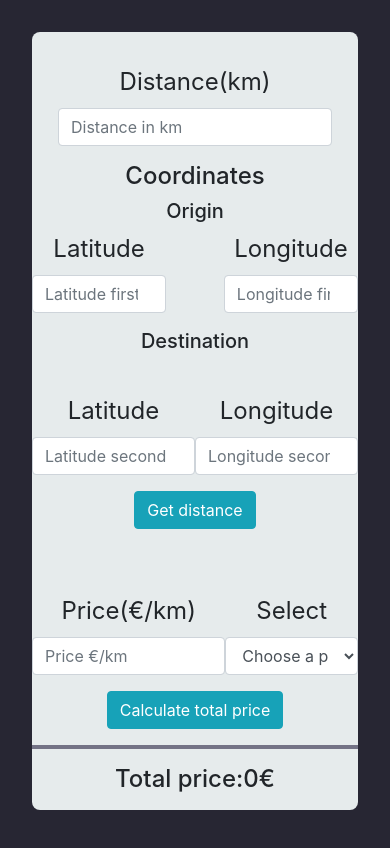
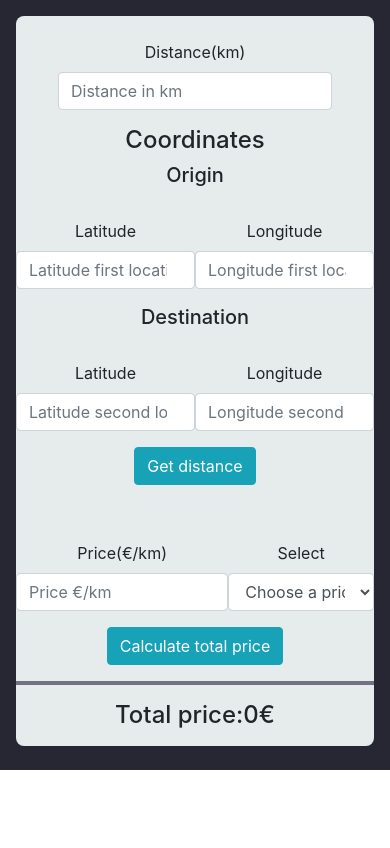
Before and after one commit to Alecsundra/Route-cost-calculator, a React (Create React App) app: page / in a window 390 px wide. Built offline with nearby package versions, Linux system fonts and the light colour scheme.

Commit message:
responsive

```diff
--- a/src/App.css
+++ b/src/App.css
@@ -42,3 +42,19 @@
   padding: 1rem;
   border-top: 4px solid rgba(15, 10, 44, 0.534);
 }
+
+@media only screen and (max-width: 600px) {
+  label {
+    font-size: 1rem;
+  }
+  .App {
+    padding: 1rem;
+  }
+  h4 {
+    font-size: 1rem;
+
+  }
+  .form-group{
+    margin-top: 1rem;
+  }
+}
--- a/src/Components/Form/Form.js
+++ b/src/Components/Form/Form.js
@@ -72,6 +72,7 @@ console.log(price)
           </div>
       }
           <h4>Coordinates</h4>
+          <h5>Origin</h5>
           <div className='first-location'>
           <FormGroup>
             <Label for="exampleNumber">Latitude</Label>
@@ -84,7 +85,6 @@ console.log(price)
               placeholder="Latitude first location"
             />
           </FormGroup>
-          <h5>Origin</h5>
           <FormGroup>
             <Label for="exampleNumber">Longitude</Label>
             <Input
```
Also changed, not shown: 1 other file (tests, documents, lock files or other folders).
